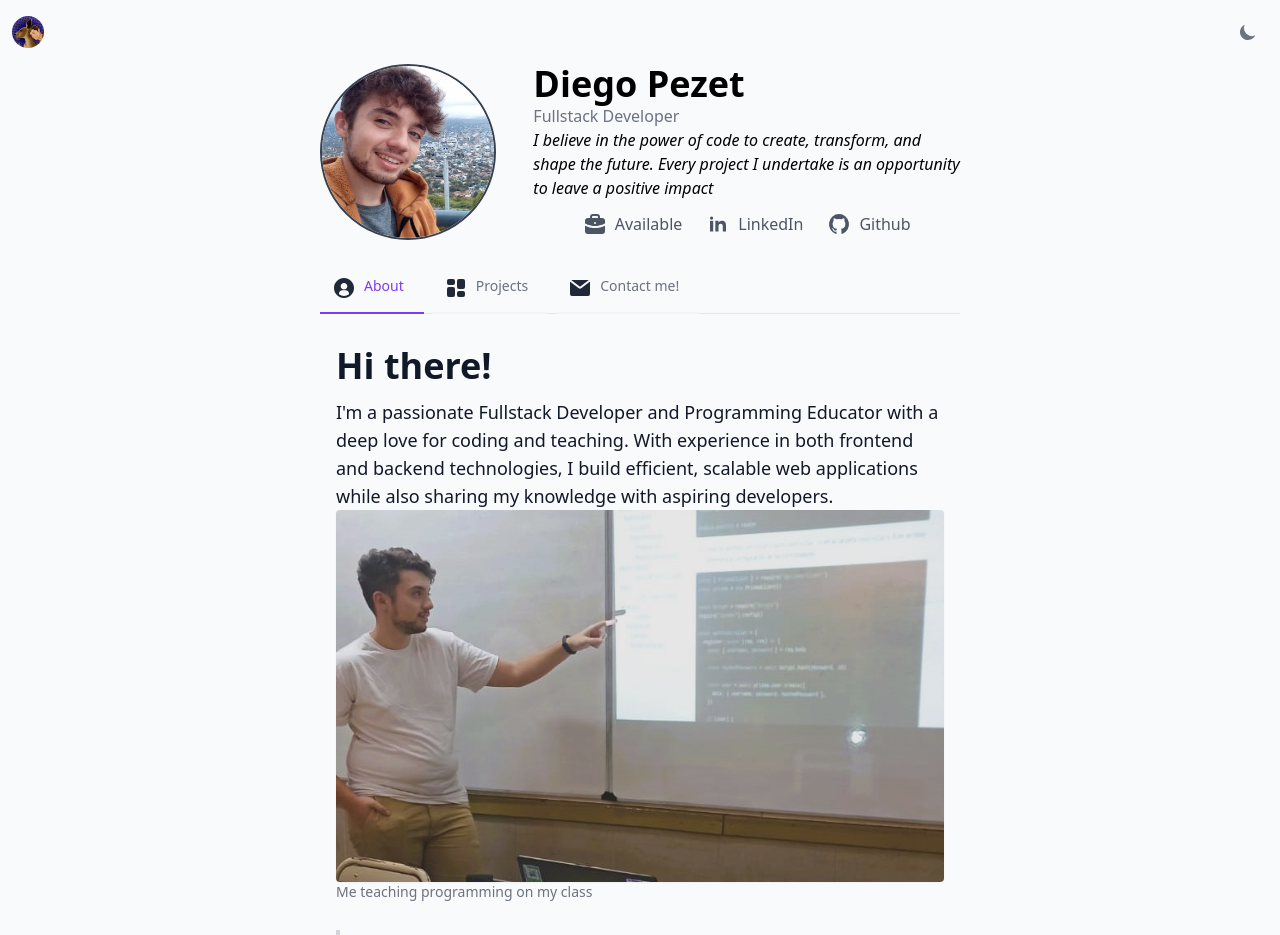
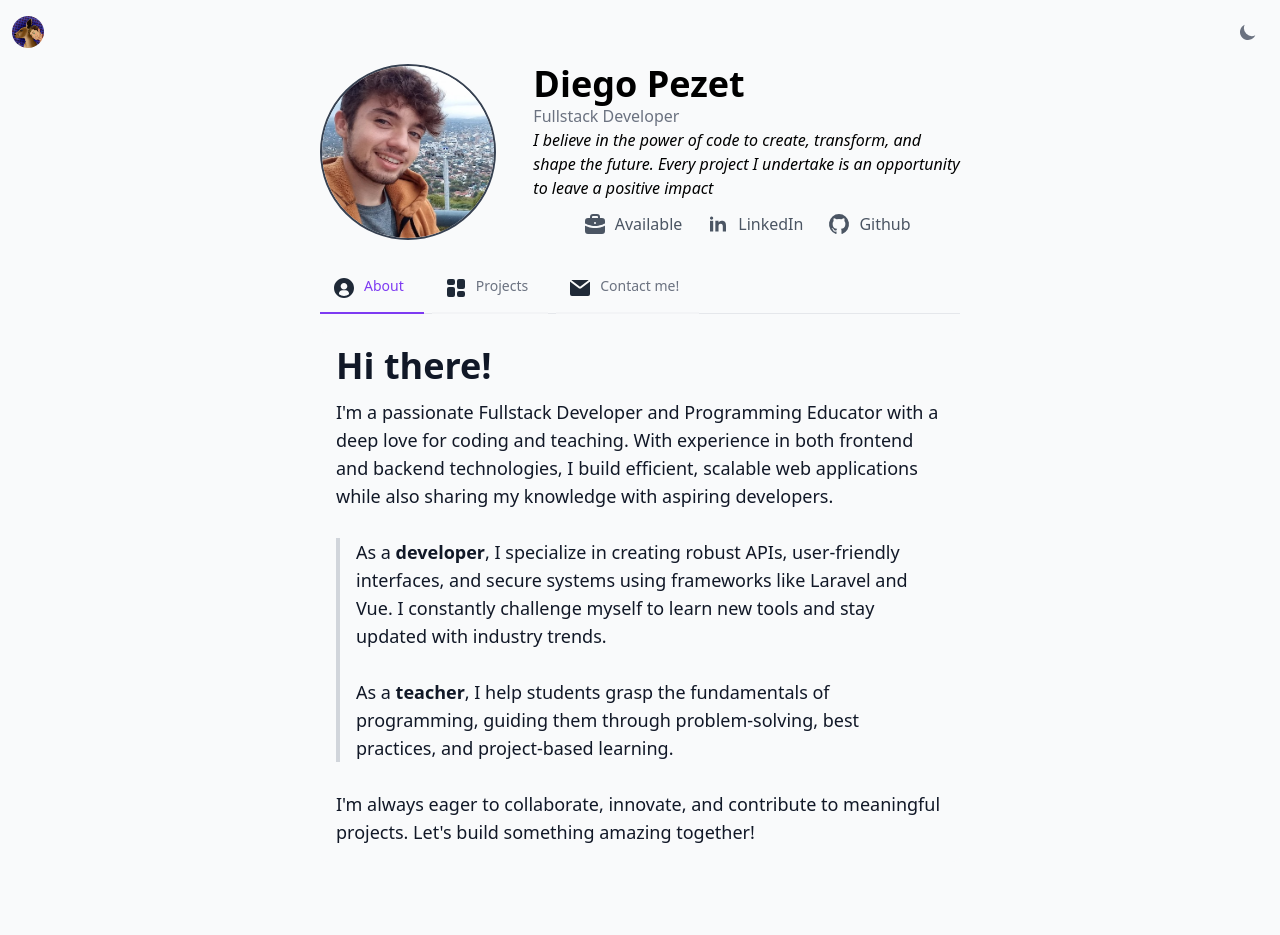
Before and after one commit to diegohpezet/Portfolio, a Vue app: page / in a window 1280 px wide. Shown: the top 935 px of the page. After the commit the page ends 862 px from the top, so only its background shows below. Built offline with nearby package versions, Linux system fonts and the light colour scheme.

Commit message:
remove picture of me teaching

```diff
--- a/src/components/AboutSection.vue
+++ b/src/components/AboutSection.vue
@@ -6,11 +6,6 @@
       experience in both frontend and backend technologies, I build efficient, scalable web applications while also
       sharing my knowledge with aspiring developers.
     </p>
-
-    <figure>
-      <img src="/src/assets/images/teaching.jpeg" class="img-fluid rounded shadow-sm height-auto" alt="Me teaching">
-      <figcaption class="text-sm text-gray-500 dark:text-gray-400">Me teaching programming on my class</figcaption>
-    </figure>
     <br />
     <blockquote class="px-4 border-s-4 border-gray-300 bg-gray-50 dark:border-gray-500 dark:bg-gray-800">
       <p>
@@ -31,9 +26,3 @@
     </p>
   </article>
 </template>
-
-<style scoped>
-img {
-  filter: contrast(80%);
-}
-</style>
```
Also changed, not shown: src/assets/images/teaching.jpeg (deleted).
